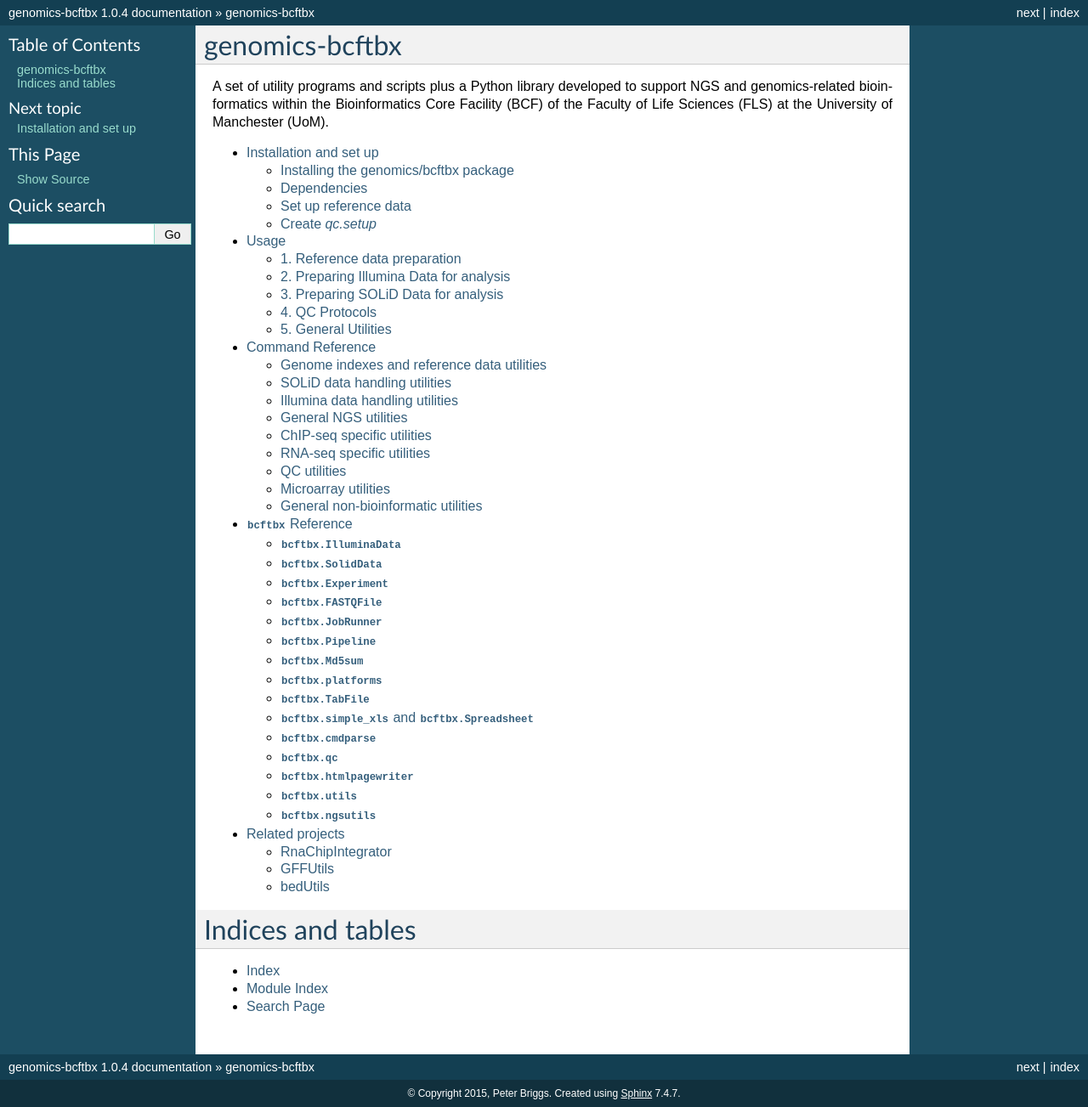
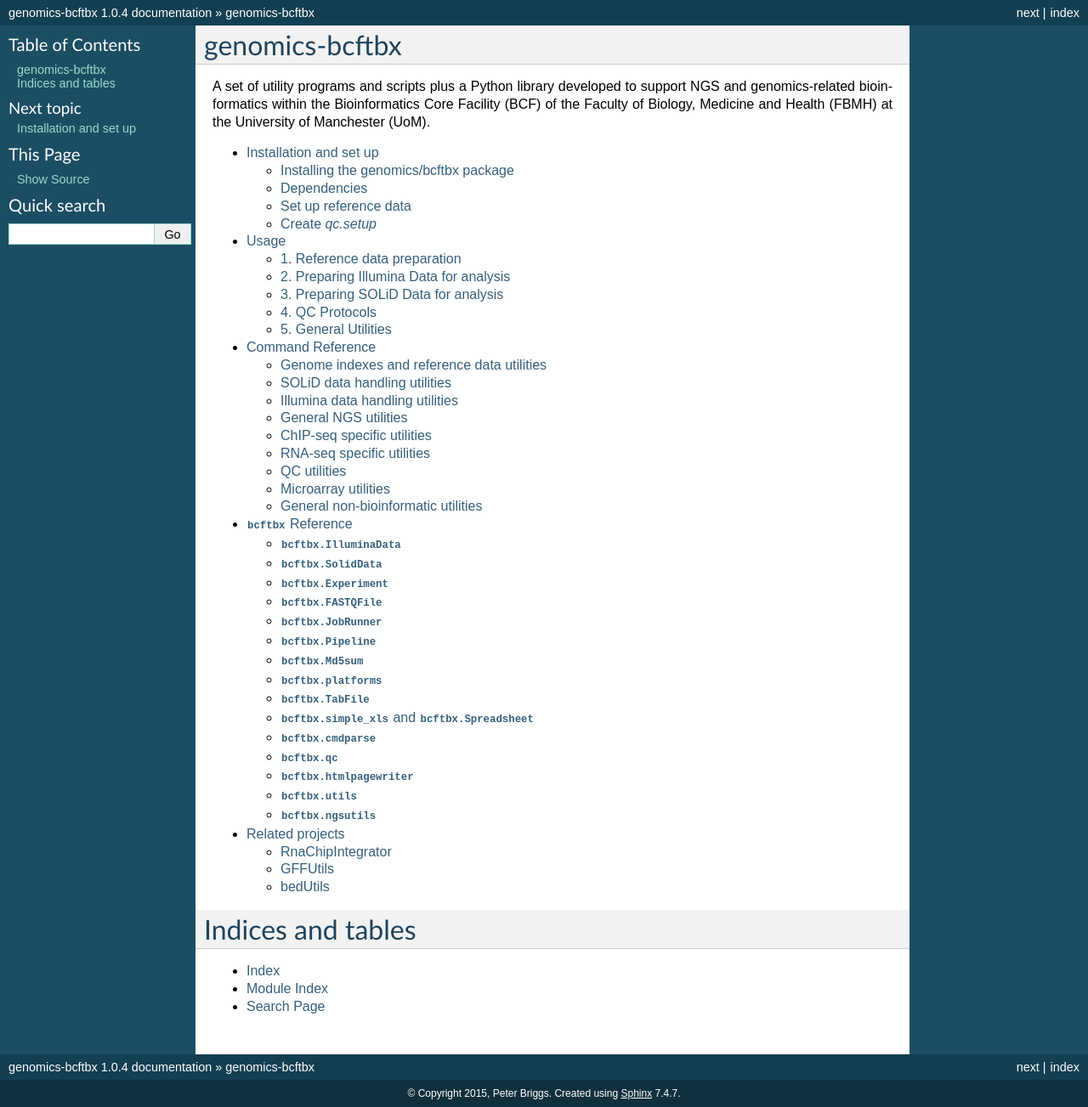
Before and after one commit to fls-bioinformatics-core/genomics, a Sphinx documentation site: the page built from docs/source/index.rst, in a window 1280 px wide. Shown: the whole page at 85% size. Built offline with Sphinx 7.4.7, drawn with Linux system fonts in a browser that asks for light colours.

Commit message:
Update faculty name to FBMH in documentation.

```diff
--- a/docs/source/index.rst
+++ b/docs/source/index.rst
@@ -3,8 +3,8 @@
 
 A set of utility programs and scripts plus a Python library developed to
 support NGS and genomics-related bioinformatics within the Bioinformatics
-Core Facility (BCF) of the Faculty of Life Sciences (FLS) at the University
-of Manchester (UoM).
+Core Facility (BCF) of the Faculty of Biology, Medicine and Health (FBMH)
+at the University of Manchester (UoM).
 
 .. toctree::
    :maxdepth: 2
```
